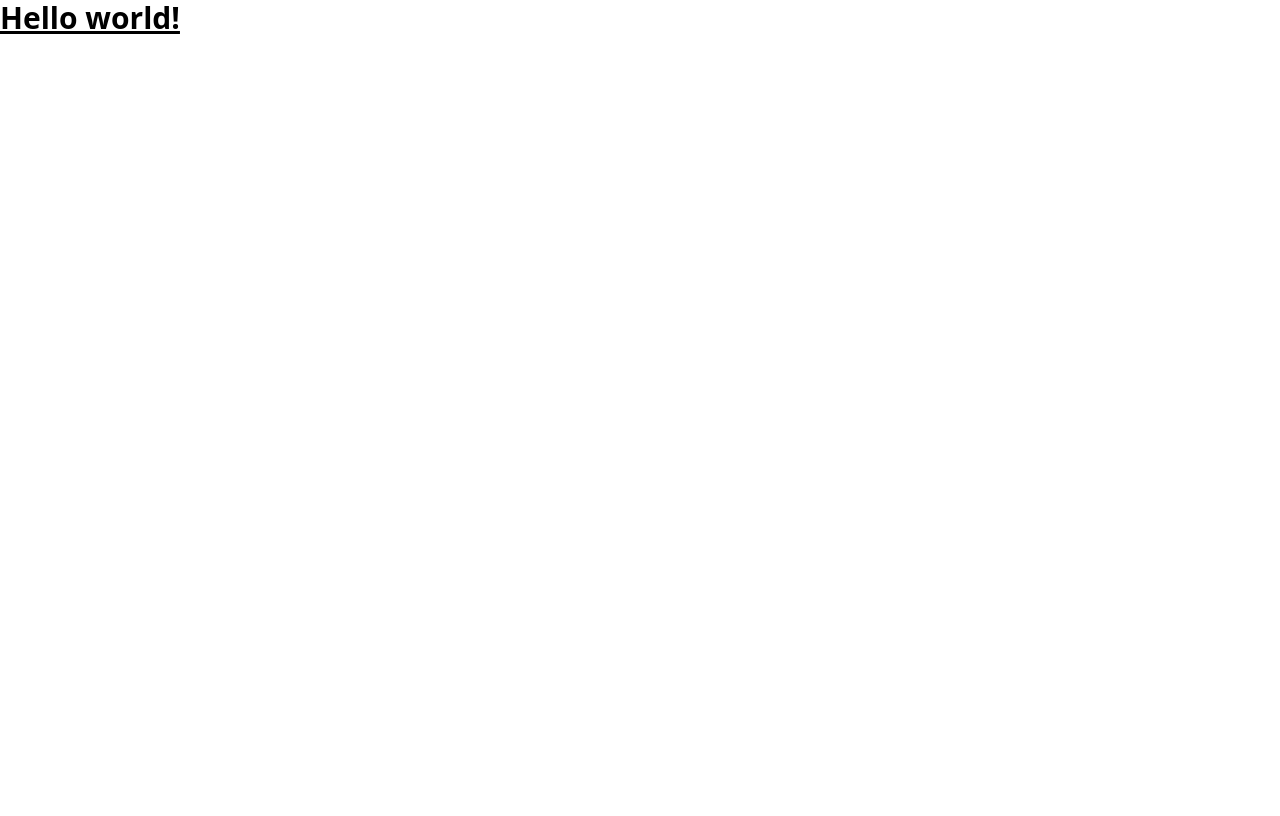
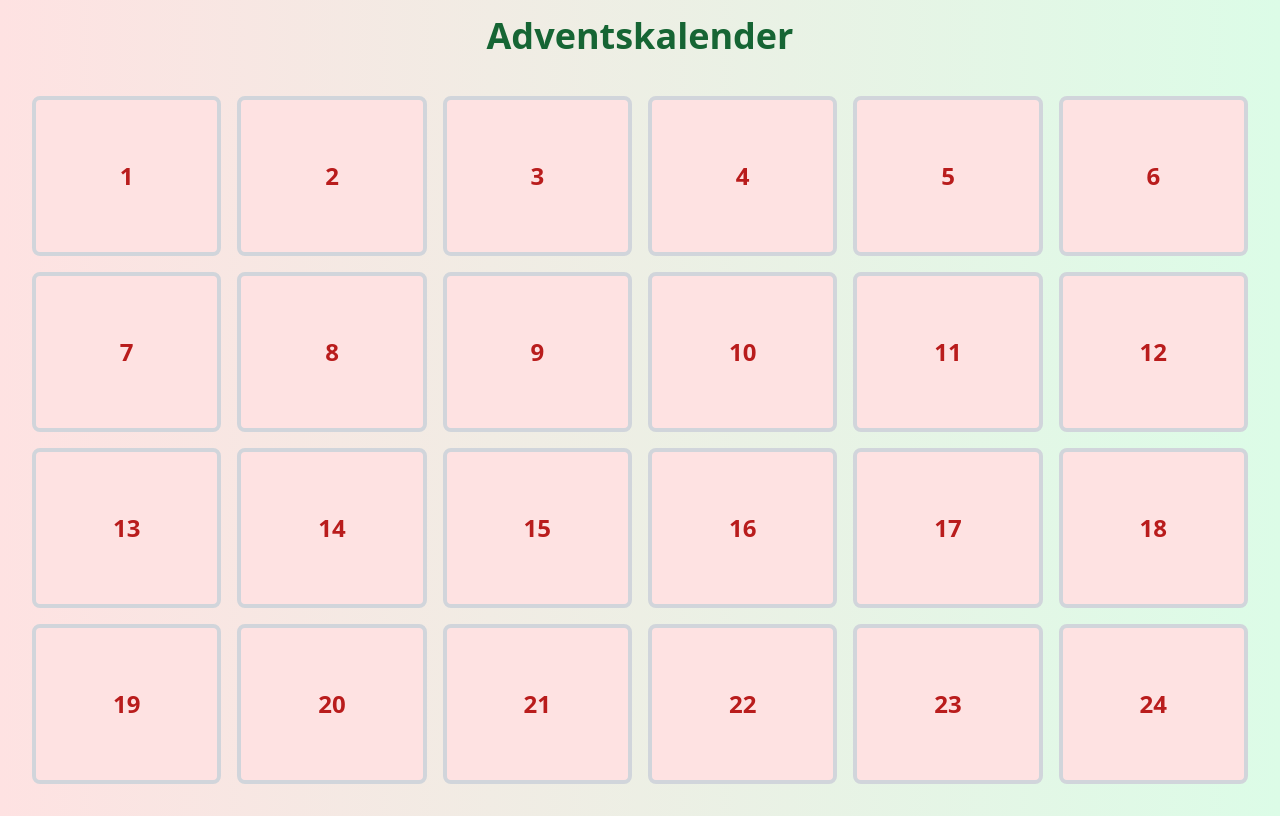
Before and after one commit to richard-zi/advent, a React (Create React App) app in the folder frontend/adventskalender/: page / in a window 1280 px wide. Built offline with nearby package versions, Linux system fonts and the light colour scheme.

Commit message:
add Calender

```diff
--- a/frontend/adventskalender/package.json
+++ b/frontend/adventskalender/package.json
@@ -6,6 +6,7 @@
     "@testing-library/jest-dom": "^5.17.0",
     "@testing-library/react": "^13.4.0",
     "@testing-library/user-event": "^13.5.0",
+    "lucide-react": "^0.451.0",
     "react": "^18.3.1",
     "react-dom": "^18.3.1",
     "react-scripts": "5.0.1",
--- a/frontend/adventskalender/src/App.js
+++ b/frontend/adventskalender/src/App.js
@@ -1,7 +1,12 @@
-export default function App() {
+import React from 'react';
+import AdventCalendar from './components/AdventCalendar';
+
+function App() {
   return (
-    <h1 className="text-3xl font-bold underline">
-      Hello world!
-    </h1>
-  )
+    <div className="App">
+      <AdventCalendar />
+    </div>
+  );
 }
+
+export default App;
--- /dev/null
+++ b/frontend/adventskalender/src/components/AdventCalendar.js
@@ -0,0 +1,62 @@
+// src/components/AdventCalendar.js
+import React, { useState, useEffect } from 'react';
+import CalendarDoor from './CalendarDoor';
+import ContentPopup from './ContentPopup';
+
+const AdventCalendar = () => {
+  const [openDoors, setOpenDoors] = useState({});
+  const [calendarData, setCalendarData] = useState({});
+  const [selectedContent, setSelectedContent] = useState(null);
+
+  useEffect(() => {
+    fetchCalendarData();
+  }, []);
+
+  const fetchCalendarData = async () => {
+    // Simulierter API-Aufruf
+    const mockData = {
+      1: { type: 'text', data: "Frohe Weihnachten!" },
+      2: { type: 'video', data: "/api/placeholder/400/320" },
+      3: { type: 'audio', data: "https://example.com/jingle-bells.mp3" },
+      // ... weitere Tage
+    };
+    setCalendarData(mockData);
+  };
+
+  const handleDoorOpen = (day) => {
+    setOpenDoors(prev => ({ ...prev, [day]: true }));
+    setSelectedContent({ day, ...calendarData[day] });
+  };
+
+  const handleClosePopup = () => {
+    setSelectedContent(null);
+  };
+
+  const doorLayout = Array.from({ length: 24 }, (_, index) => ({ day: index + 1, size: 'large' }));
+
+  return (
+    <div className="min-h-screen bg-gradient-to-r from-red-100 to-green-100 flex flex-col justify-center items-center p-4">
+      <h1 className="text-4xl font-bold text-center mb-6 text-green-800">Adventskalender</h1>
+      <div className="w-full max-w-7xl p-4">
+        <div className="grid grid-cols-6 grid-rows-4 gap-4">
+          {doorLayout.map(({ day, size }) => (
+            <CalendarDoor
+              key={day}
+              day={day}
+              isOpen={openDoors[day]}
+              onOpen={handleDoorOpen}
+              size={size}
+            />
+          ))}
+        </div>
+      </div>
+      <ContentPopup
+        isOpen={!!selectedContent}
+        onClose={handleClosePopup}
+        content={selectedContent}
+      />
+    </div>
+  );
+};
+
+export default AdventCalendar;
--- /dev/null
+++ b/frontend/adventskalender/src/components/CalendarDoor.js
@@ -0,0 +1,19 @@
+// src/components/CalendarDoor.js
+import React from 'react';
+
+const CalendarDoor = ({ day, isOpen, onOpen, size }) => {
+  return (
+    <div
+      className={`w-full h-40 rounded-lg flex items-center justify-center cursor-pointer transition-all duration-300 transform hover:scale-105 border-4 border-gray-300 ${
+        isOpen
+          ? 'bg-green-100 border-green-500 text-green-700 shadow-lg'
+          : 'bg-red-100 text-red-700 hover:bg-red-200'
+      }`}
+      onClick={() => onOpen(day)}
+    >
+      <span className={`font-bold text-base sm:text-lg md:text-xl lg:text-2xl`}>{day}</span>
+    </div>
+  );
+};
+
+export default CalendarDoor;
--- /dev/null
+++ b/frontend/adventskalender/src/components/ContentPopup.js
@@ -0,0 +1,34 @@
+// src/components/ContentPopup.js
+import React from 'react';
+import Dialog from './Dialog';
+
+const ContentPopup = ({ isOpen, onClose, content }) => {
+  if (!content) return null;
+
+  return (
+    <Dialog isOpen={isOpen} onClose={onClose}>
+      <h2 className="text-2xl font-bold mb-4 text-green-700">Tag {content.day}</h2>
+      <div className="space-y-4">
+        {content.type === 'text' && <p className="text-gray-700">{content.data}</p>}
+        {content.type === 'video' && (
+          <div className="aspect-w-16 aspect-h-9">
+            <video controls className="w-full h-full object-cover rounded-lg">
+              <source src={content.data} type="video/mp4" />
+              Ihr Browser unterstützt das Video-Tag nicht.
+            </video>
+          </div>
+        )}
+        {content.type === 'audio' && (
+          <div className="bg-gray-100 p-4 rounded-lg">
+            <audio controls className="w-full">
+              <source src={content.data} type="audio/mpeg" />
+              Ihr Browser unterstützt das Audio-Tag nicht.
+            </audio>
+          </div>
+        )}
+      </div>
+    </Dialog>
+  );
+};
+
+export default ContentPopup;
--- /dev/null
+++ b/frontend/adventskalender/src/components/Dialog.js
@@ -0,0 +1,25 @@
+// src/components/Dialog.js
+import React from 'react';
+import { X } from 'lucide-react';
+
+const Dialog = ({ isOpen, onClose, children }) => {
+  if (!isOpen) return null;
+
+  return (
+    <div className="fixed inset-0 bg-black bg-opacity-50 z-50 flex justify-center items-center p-4">
+      <div className="bg-white rounded-2xl max-w-md w-full max-h-[90vh] overflow-y-auto shadow-2xl">
+        <div className="p-6">
+          <button
+            onClick={onClose}
+            className="float-right text-gray-400 hover:text-gray-600 transition-colors duration-200"
+          >
+            <X size={24} />
+          </button>
+          {children}
+        </div>
+      </div>
+    </div>
+  );
+};
+
+export default Dialog;
```
Also changed, not shown: 1 other file (tests, documents, lock files or other folders).
